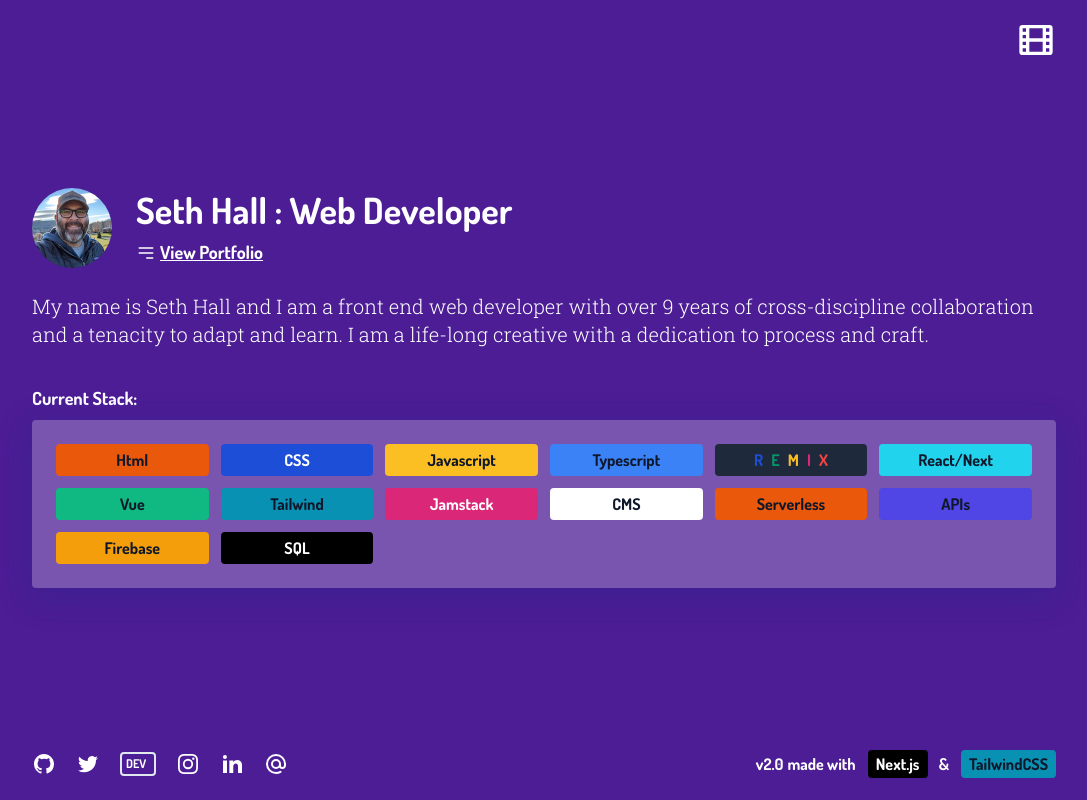
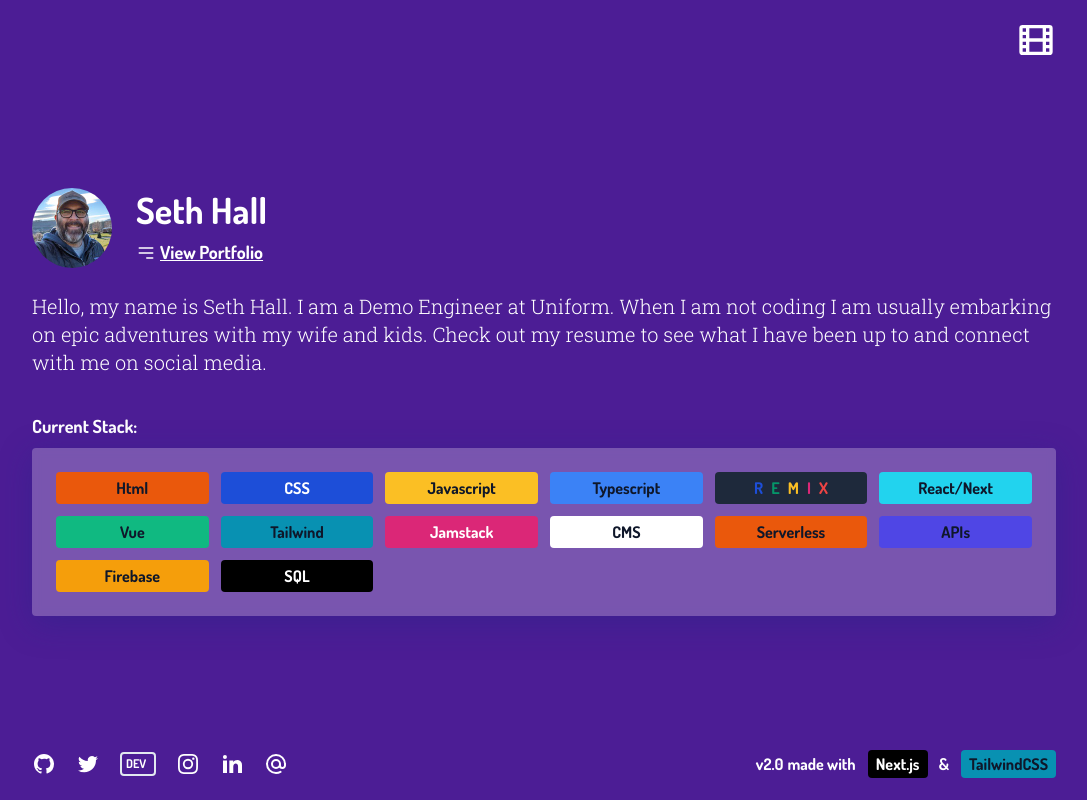
Before and after one commit to sethburtonhall/home-v2, a Next.js app: page / in a window 1280 px wide. Shown: the whole page, without its empty margins (96-1183 px from the left). Built offline with nearby package versions, Linux system fonts and the light colour scheme; what tailwindcss-debug-screens would draw is missing.

Commit message:
adds Uniform

```diff
--- a/components/Code.tsx
+++ b/components/Code.tsx
@@ -20,7 +20,7 @@
           height={80}
         />
         <div className="mt-6 flex flex-grow flex-col md:mt-0 md:pl-6">
-          <h2 className="pb-2 text-4xl">Seth Hall : Web Developer</h2>
+          <h2 className="pb-2 text-4xl">Seth Hall</h2>
           <div className="flex flex-col md:flex-row">
             <div
               className="mb-3 cursor-pointer text-lg font-bold underline transition-colors ease-in-out hover:text-blue-400 md:mb-0 md:mr-6"
--- a/data/data.js
+++ b/data/data.js
@@ -1,8 +1,15 @@
 // TODO: create data for remaning resume sections
 export const bio =
-  'My name is Seth Hall and I am a front end web developer with over 9 years of cross-discipline collaboration and a tenacity to adapt and learn. I am a life-long creative with a dedication to process and craft.'
+  'Hello, my name is Seth Hall. I am a Demo Engineer at Uniform. When I am not coding I am usually embarking on epic adventures with my wife and kids. Check out my resume to see what I have been up to and connect with me on social media.'
 
 export const experience = [
+  {
+    title: 'Demo Engineer',
+    company: 'Uniform - Full-Time',
+    date: 'March 2022-Present | Remote',
+    description:
+      "The next generation DXP that gives you the power of choice. Uniform's digital orchestration turns headless and legacy tools into a seamless end-to-end digital delivery pipeline.",
+  },
   {
     title: 'Frontend Web Developer',
     company: 'Saturation.io - Contract',
```
Also changed, not shown: public/mtn_avatar.png (added).
